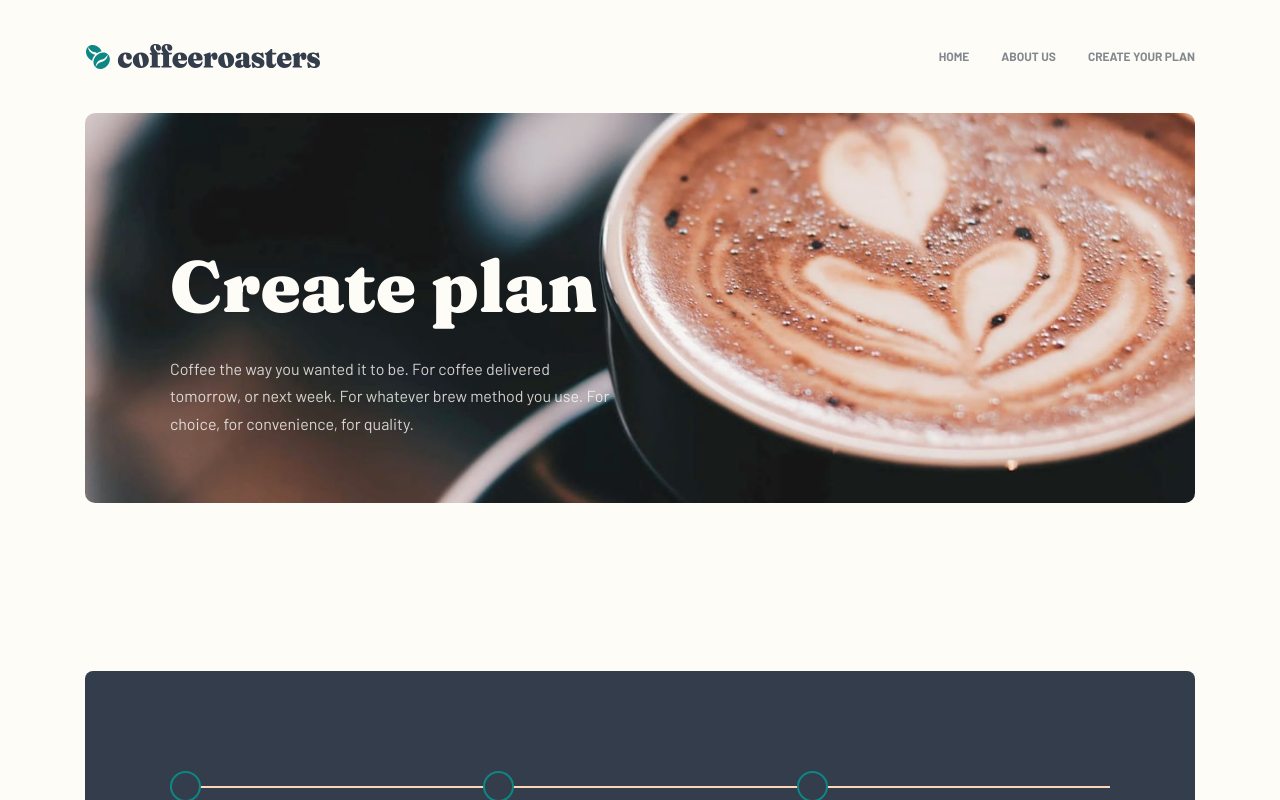
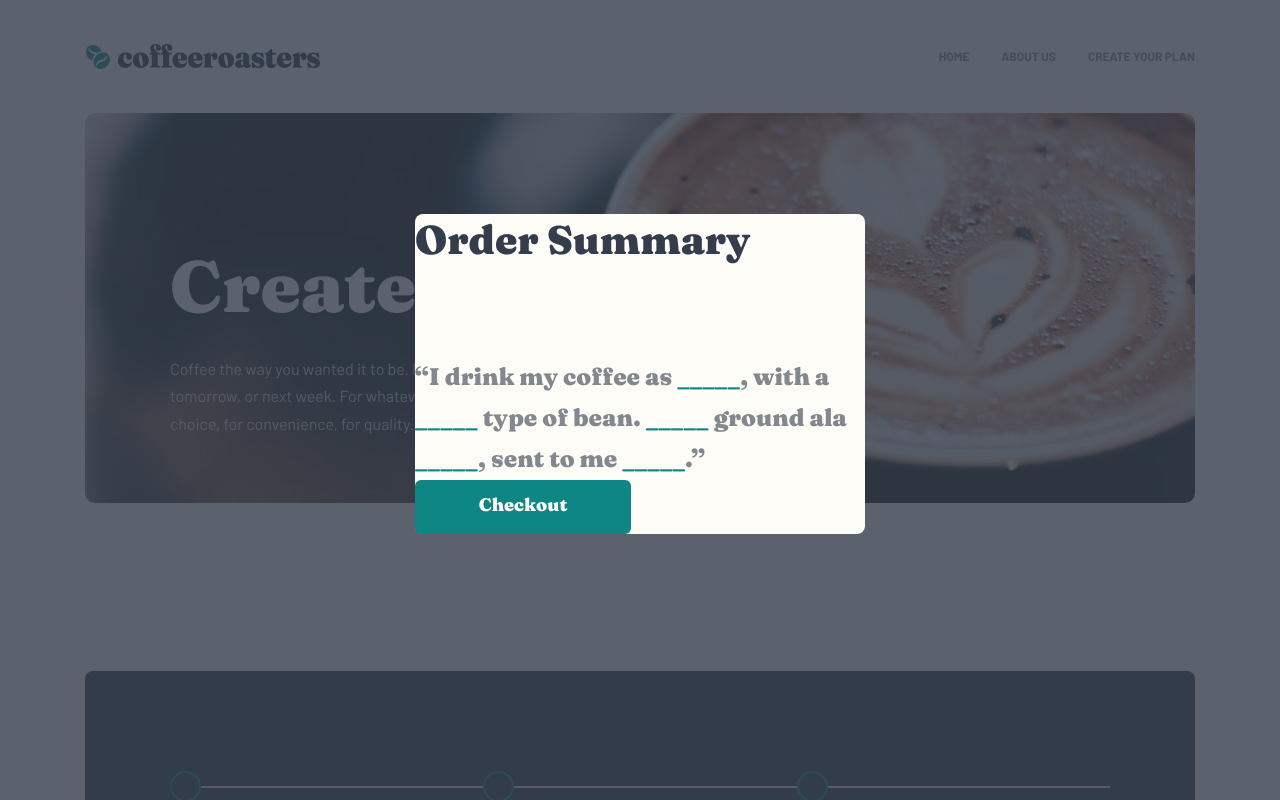
Before and after one commit to CHR-onicles/fm-challenge-coffeeroasters, a React (Create React App) app: page /create-plan in a window 1280 px wide. Shown: the top 800 px of the page. Built offline with nearby package versions, Linux system fonts and the light colour scheme.

Commit message:
WIP: Added BaseModal component to Order component

```diff
--- /dev/null
+++ b/src/components/ui/BaseModal/BaseModal.module.scss
@@ -0,0 +1,24 @@
+@use '../../../scss/abstracts/' as *;
+
+.modal {
+  &__backdrop {
+    position: fixed;
+    top: 0;
+    left: 0;
+    width: 100%;
+    height: 100vh;
+    background-color: var(--dark-color-2-opacity-80);
+    z-index: var(--zindex-modal-backdrop);
+  }
+
+  &__container {
+    position: fixed;
+    top: toRem(214px);
+    left: calc(50% - toRem(225px));
+    width: 100%;
+    max-width: toRem(450px);
+    background-color: var(--neutral-color-1);
+    border-radius: toRem(8px);
+    z-index: var(--zindex-modal);
+  }
+}
--- /dev/null
+++ b/src/components/ui/BaseModal/BaseModal.tsx
@@ -0,0 +1,28 @@
+import { ReactNode, Fragment } from 'react';
+
+import styles from './BaseModal.module.scss';
+
+interface IBaseModalProps {
+  title: string;
+  onConfirm?: () => void;
+  children: ReactNode;
+}
+
+const BaseModal = ({ title, onConfirm, children }: IBaseModalProps) => {
+  return (
+    <Fragment>
+      <div className={ styles['modal__backdrop'] }></div>
+      <div className={ styles['modal__container'] }>
+        <header>
+          <h2>{ title }</h2>
+        </header>
+
+        <div>
+          { children }
+        </div>
+      </div>
+    </Fragment>
+  );
+};
+
+export default BaseModal;
--- a/src/components/ui/index.ts
+++ b/src/components/ui/index.ts
@@ -4,3 +4,4 @@ export { default as BaseSwatch } from './BaseSwatch/BaseSwatch';
 export { default as BaseSocialMedia } from './BaseSocialMedia/BaseSocialMedia';
 export { default as BaseHowItWorks } from './BaseHowItWorks/BaseHowItWorks';
 export { default as BaseOrderSummary } from './BaseOrderSummary/BaseOrderSummary';
+export { default as BaseModal } from './BaseModal/BaseModal';
--- a/src/views/CreatePlan/Order/Order.tsx
+++ b/src/views/CreatePlan/Order/Order.tsx
@@ -1,6 +1,6 @@
 import { useState, useRef, FormEvent } from 'react';
 
-import { BaseAccordion, BaseOrderSummary } from '../../../components/ui';
+import { BaseAccordion, BaseOrderSummary, BaseModal } from '../../../components/ui';
 import { BaseRadio } from '../../../components/form';
 
 import { IPlan } from '../../../interfaces/plan-interface';
@@ -77,6 +77,10 @@ const Order = ({ orderOptions }: IOrderProps) => {
     }
   };
 
+  const handleConfirmCheckout = () => {
+    console.log('handleConfirmCheckout called');
+  };
+
   return (
     <section className={ styles.order }>
       <div className="container">
@@ -134,6 +138,12 @@ const Order = ({ orderOptions }: IOrderProps) => {
 
                 <button type="submit" className={ `${styles['order__btn-submit']} | btn` }>Create my plan!</button>
               </form>
+
+              <BaseModal title="Order Summary">
+                <BaseOrderSummary formData={ formData } variant="light" />
+
+                <button type="button" className="btn" onClick={ handleConfirmCheckout }>Checkout</button>
+              </BaseModal>
             </div>
           </div>
         </div>
```
